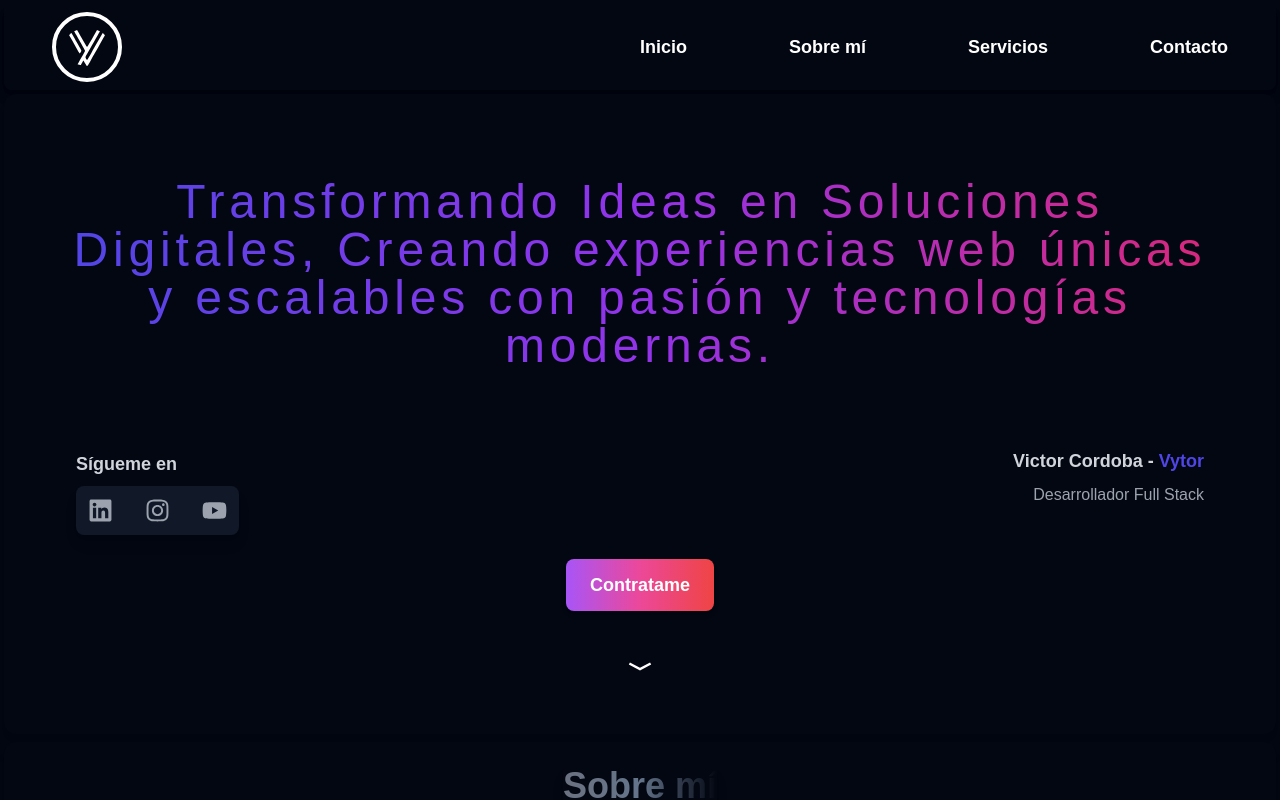
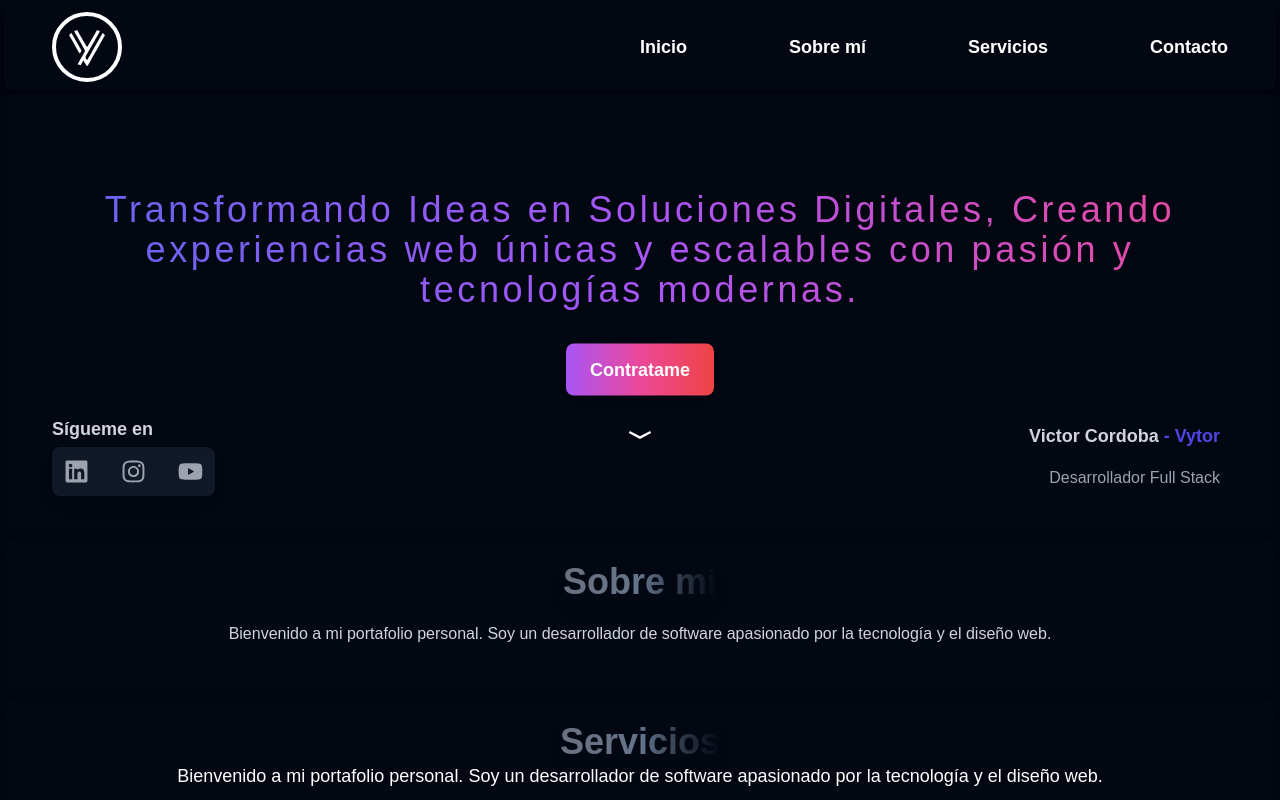
Before and after one commit to Victordi10/portafolio, a Next.js app: page / in a window 1280 px wide. Shown: the top 800 px of the page. Built offline with nearby package versions, Linux system fonts and the light colour scheme.

Commit message:
por ahora listo el cover

```diff
--- a/src/app/page.js
+++ b/src/app/page.js
@@ -14,51 +14,54 @@ import { RiArrowDownWideFill } from "react-icons/ri";
 export default function Home() {
   return (
     <>
-      <Seccion className="h-[80vh] min-h-fit max-h-screen flex flex-col justify-center items-center">
+      <Seccion className="h-[50vh] relative min-h-fit max-h-screen flex flex-col justify-center items-center">
         <h1
           className="
       text-[1.5rem]
       sm:text-3xl
-            md:text-4xl
-            lg:text-5xl
+      lg:text-4xl
       text-center
       text-transparent
       bg-clip-text
       sm:m-4
-            p-2 sm:p-4
-            bg-gradient-to-r from-indigo-600 via-purple-600 to-pink-600
+      p-2 sm:p-4 lg:p-14
+      bg-gradient-to-r from-indigo-500 via-purple-500 to-pink-500
       hover:shadow-2xl
       transition-all duration-500 ease-in-out
       transform hover:scale-[1.01]
       tracking-widest
-            leading-normal
+      leading-relaxed
     "
         >
           Transformando Ideas en Soluciones Digitales, Creando experiencias web únicas y escalables con pasión y tecnologías modernas.
         </h1>
 
-
-        <div className="flex flex-col sm:flex-row justify-between items-center sm:px-12 mt-8">
+        {/* Redes y Nombre */}
+        <div className="flex flex-row-reverse sm:flex-row w-full justify-between items-center p-2 sm:px-6 mt-10">
           <Redes />
 
-          <div className="text-center sm:text-end mt-4 sm:mt-0 sm:order-first md:order-2">
-            <p className="text-lg font-semibold text-gray-300 mb-2">
-              Victor Cordoba - <span className="text-indigo-600">Vytor</span>
+          <div className="text-start sm:text-end sm:mt-0 sm:order-2 p-2">
+            <p className="text-base sm:text-lg font-semibold text-gray-300">
+              Victor Cordoba <span className="text-indigo-600">- Vytor</span>
             </p>
-            <p className="text-base text-gray-400">
+            <p className="text-sm sm:text-base mt-4 text-gray-400">
               Desarrollador Full Stack
             </p>
           </div>
         </div>
 
-        <div className="flex flex-col items-center space-y-4 mt-6 sm:mt-0 sm:order-last md:order-1">
+        {/* Botón Contrátame */}
+        <div
+          className="
+            flex flex-col items-center
+            mt-4 sm:mt-10
+            lg:absolute lg:top-1/2 lg:left-1/2 lg:transform lg:-translate-x-1/2 lg:-translate-y-[25%]
+          "
+        >
           <Boton texto={'Contratame'} />
           <RiArrowDownWideFill className="text-4xl text-white" size={30} color="#fff" />
         </div>
-
       </Seccion>
-
-
 
       <Seccion titulo="Sobre mí">
         <Parrafo>
--- a/src/app/ui/Redes.js
+++ b/src/app/ui/Redes.js
@@ -1,11 +1,21 @@
 import React from 'react';
 import { FaLinkedin, FaInstagram, FaYoutube } from 'react-icons/fa';
 
-const Redes = ({size = 25}) => {
+
+const tamaño = ()=>{
+    let ancho = window.innerWidth;
+    if(ancho <= 650){
+        return 24;
+    }else{
+        return 25;
+    }
+}
+
+const Redes = ({size = tamaño()}) => {
     return (
-        <div className="text-start mt-8">
-            <p className="text-lg font-semibold text-gray-300 mb-2">Sígueme en</p>
-            <div className="flex justify-center space-x-8 p-3 bg-gray-900 rounded-lg shadow-lg hover:shadow-xl transition-all duration-300 ease-in-out">
+        <div className="text-end sm:text-start">
+            <p className="text-base mb-1 sm:text-lg font-semibold text-gray-300 text-end sm:text-start">Sígueme en</p>
+            <div className="flex justify-center space-x-2 sm:space-x-8 p-3 bg-gray-900 rounded-lg shadow-lg hover:shadow-xl transition-all duration-300 ease-in-out">
                 <a
                     href="https://www.linkedin.com"
                     target="_blank"
--- a/src/app/ui/Seccion.js
+++ b/src/app/ui/Seccion.js
@@ -9,7 +9,7 @@ export default function Seccion({ titulo = false, children, className }) {
             className={`
                 ${className}
                 bg-gray-950
-                p-6
+                p-2 sm:p-6
                 w-full
                 flex
                 flex-col
```
Lines whose indentation alone changed are shown as unchanged.
